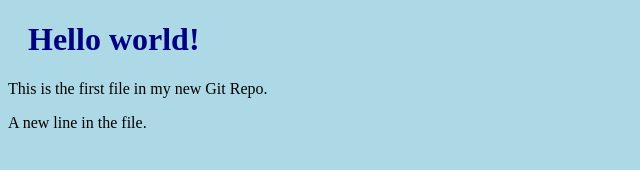
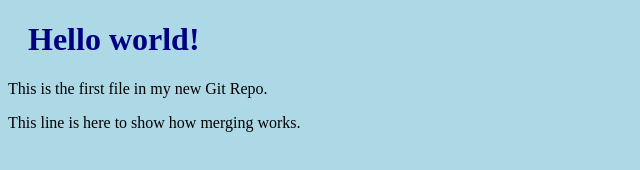
Before and after one commit to jovama/git-refresher, a plain HTML site: page index.html in a window 1280 px wide. Shown: the whole page, without its empty margins (0-640 px from the left). Drawn offline with Linux system fonts and the light colour scheme.

Commit message:
updated index.html with emergency fix

```diff
--- a/index.html
+++ b/index.html
@@ -8,7 +8,7 @@
 
     <h1>Hello world!</h1>
     <p>This is the first file in my new Git Repo.</p>
-    <p>A new line in the file.</p>
+    <p>This line is here to show how merging works.</p>
 
   </body>
 </html>
```
